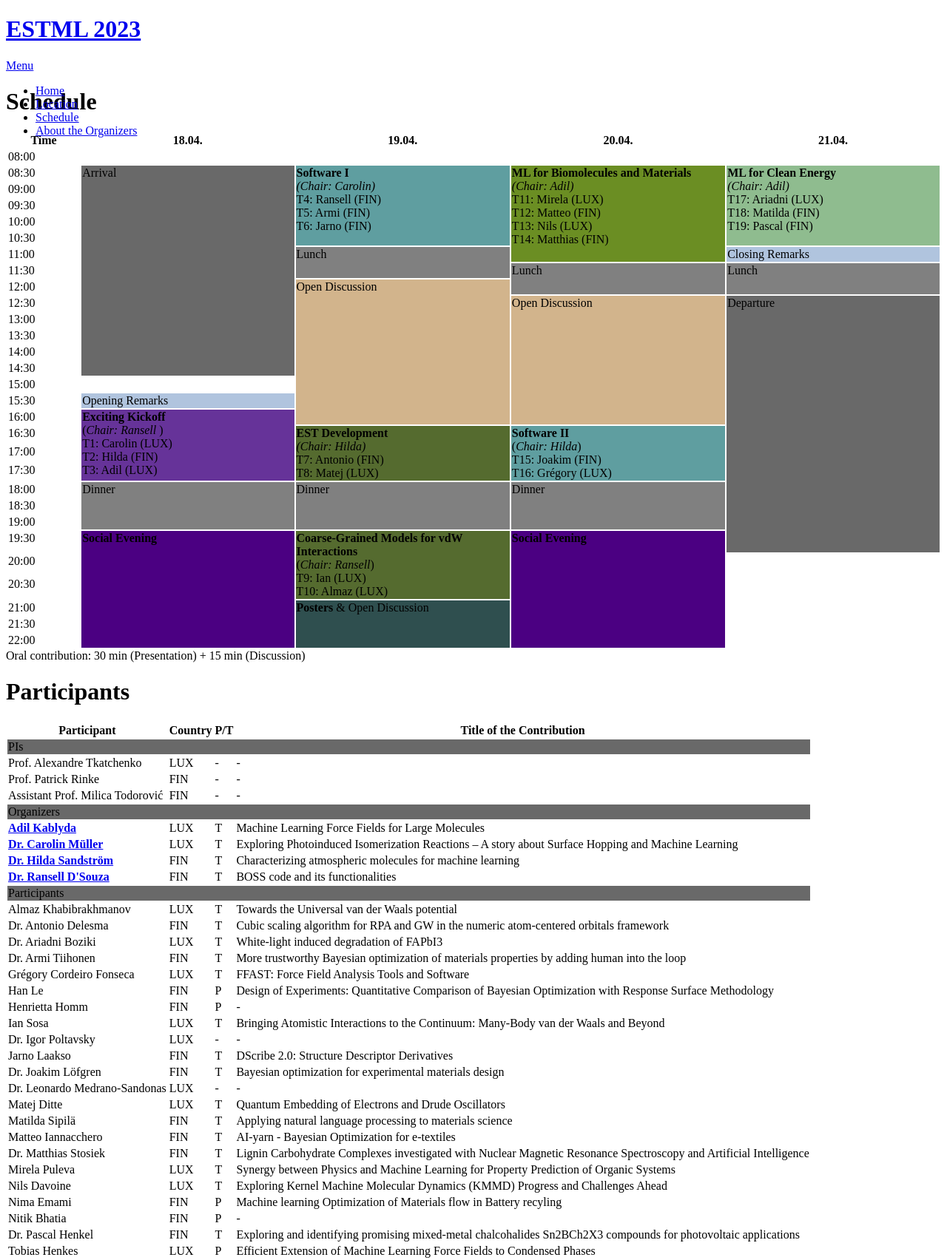
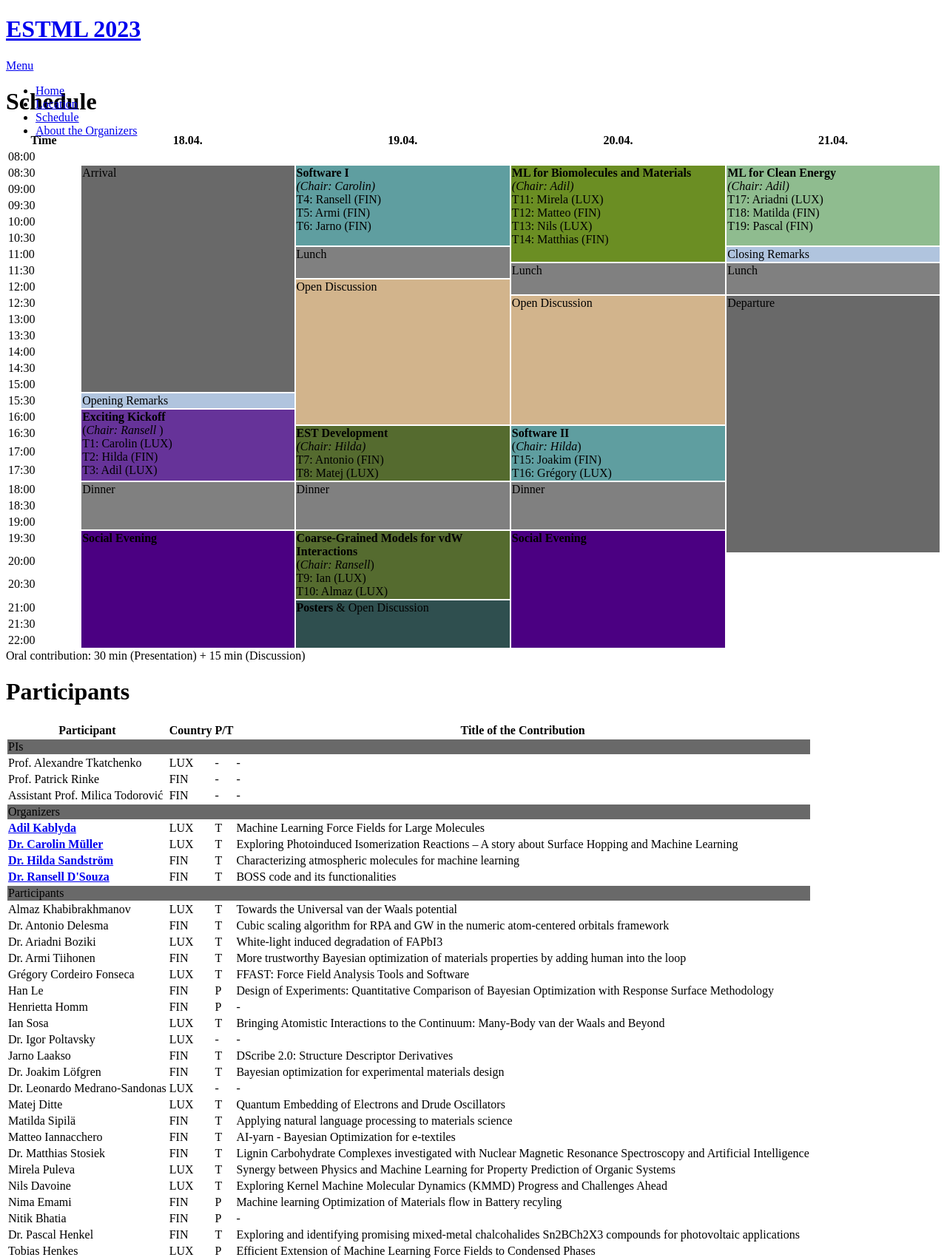
Before and after one commit to ESTML/ESTML.github.io, a Jekyll site: the page built from schedule.html, in a window 1280 px wide. Shown: the part 108-1812 px from the top of the page at 74% size. Built offline with Jekyll 4.4.1, drawn with Linux system fonts in a browser that asks for light colours; nearby versions of some CDN libraries; grey boxes are pictures that could not be loaded.

Commit message:
shift first session to 8:30

```diff
--- a/schedule.html
+++ b/schedule.html
@@ -18,7 +18,7 @@
 </tr>
 <tr VALIGN=TOP>
   <td> 08:30 </td>
-  <td rowspan="13" width=300 style="background-color: DimGray;"> Arrival </td>
+  <td rowspan="14" width=300 style="background-color: DimGray;"> Arrival </td>
   <td rowspan="5" width=300 style="background-color: CadetBlue;"> <b> Software I </b> <br> <i>(Chair: Carolin)</i> <br> T4: Ransell (FIN) <br> T5: Armi (FIN) <br> T6: Jarno (FIN) </td>
   <td rowspan="6" width=300 style="background-color: OliveDrab;"> <b>ML for Biomolecules and Materials</b> <br> <i>(Chair: Adil)</i> <br> T11: Mirela (LUX) <br> T12: Matteo (FIN) <br> T13: Nils (LUX) <br> T14: Matthias (FIN) </td>
   <td rowspan="5" width=300 style="background-color: DarkSeaGreen;"> <b>ML for Clean Energy</b> <br> <i>(Chair: Adil)</i> <br> T17: Ariadni (LUX) <br> T18: Matilda (FIN) <br> T19: Pascal (FIN)  </td>
```
